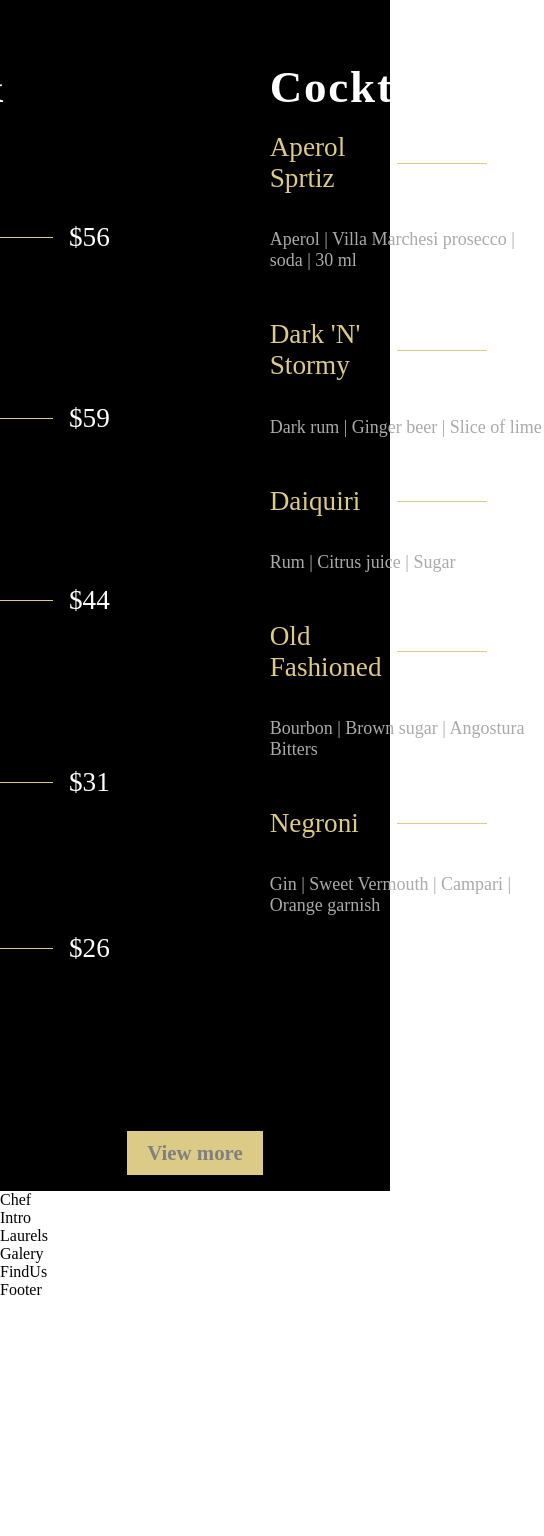
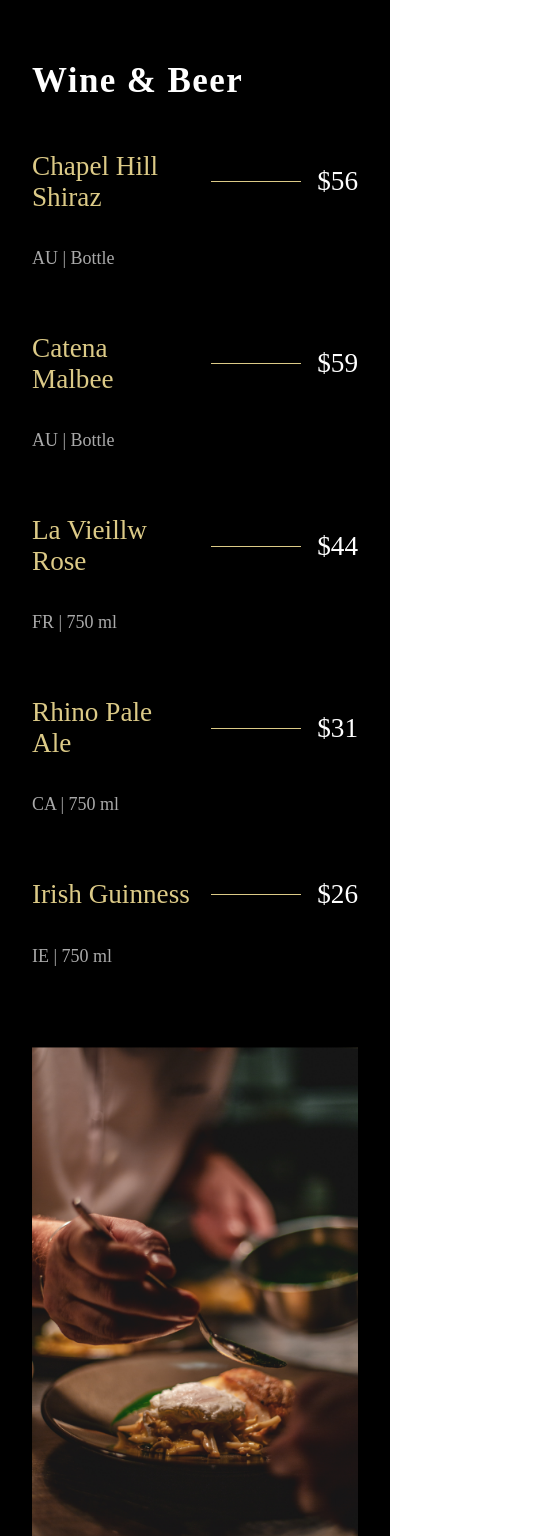
Before and after one commit to valensixx/resturant-app-react, a React (Create React App) app: page / in a window 390 px wide. Shown: the part 3000-4536 px from the top of the page, 544 px wide, since content can reach past the window. Before the commit the page ends 4299 px from the top, so only its background shows below. Built offline with nearby package versions, Linux system fonts and the light colour scheme; a web font is replaced by a local one.

Commit message:
working on media querry

```diff
--- a/src/containers/Menu/Menu.css
+++ b/src/containers/Menu/Menu.css
@@ -51,19 +51,60 @@
     color: white;
   }
 
+  .app-specialMenu-menu-wine,
+  .app-specialMenu-menu-cocktails{
+    flex: 1;
+    width: 100%;
+    flex-direction: column;
+  }
+
   .app-specialMenu-menu-img {
     display: flex;
     flex-direction: column;
-    width: 50%;
-    margin: 0 5rem;
+    width: 480px;
+    margin: 0 2rem;
   }
 
   .app-specialMenu-menu-img img {
+    width: 100%;
+    height: auto;
+  }
+
+  .app-specialMenu-menu-items{
+    display: flex;
+    flex-direction: column;
+    margin: 2rem 0;
     width: 100%;
   }
 
   .app-specialMenu-button {
     display: flex;
     justify-content: center; /* Добавена промяна */
+  }
 
+  @media screen and (max-width: 2000px) {
+    .app-specialMenu-menu-img{
+      margin:0 3rem;
+    }
   }
+
+  @media screen and (max-width: 1150px) {
+    .app-specialMenu-menu{
+      flex-direction: column;
+      align-items: center;
+      width: 100%;
+    }
+    .app-specialMenu-menu-img{
+      margin: 0 3rem;
+    }
+  }
+
+  @media screen and (max-width: 650px) {
+    .app-specialMenu-menu-img{
+      width: 100%;
+    }
+    .app-specialMenu-menu-heading{
+      font-size: 35px;
+      line-height: 45px;
+    }
+  }
--- a/src/containers/Menu/Menu.jsx
+++ b/src/containers/Menu/Menu.jsx
@@ -25,7 +25,7 @@
         </div>
         <div className="app-specialMenu-menu-cocktails flex-center">
           <p className="app-specialMenu-menu-heading">Cocktails</p>
-          <div className="app-menu-menu-items">
+          <div className="app-specialMenu-menu-items">
             {data.cocktails.map((cocktail) => (
               <Menuitem key={cocktail.title} price={cocktail.price} title={cocktail.title} tags={cocktail.tags} />
             ))}
```
